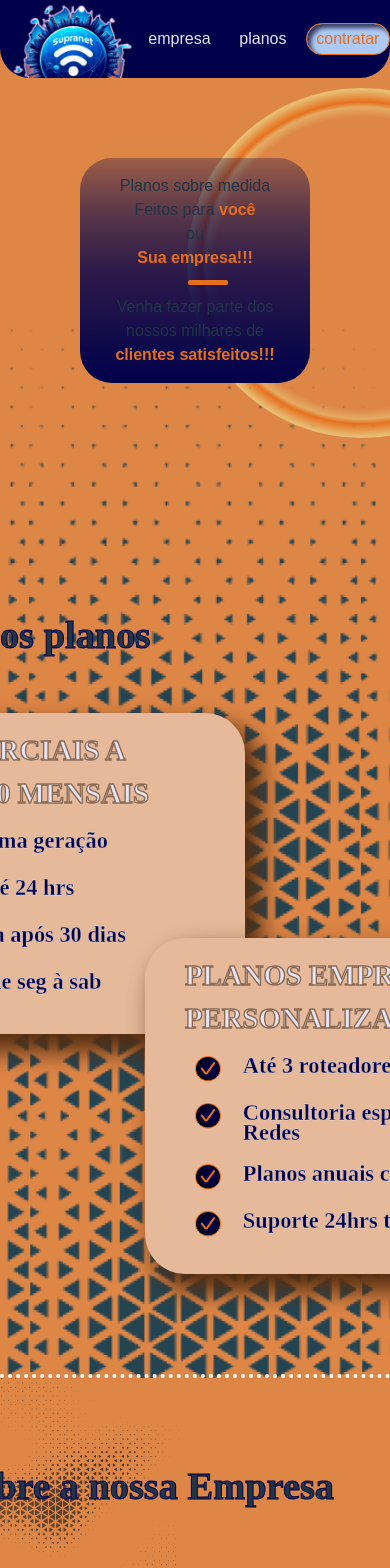
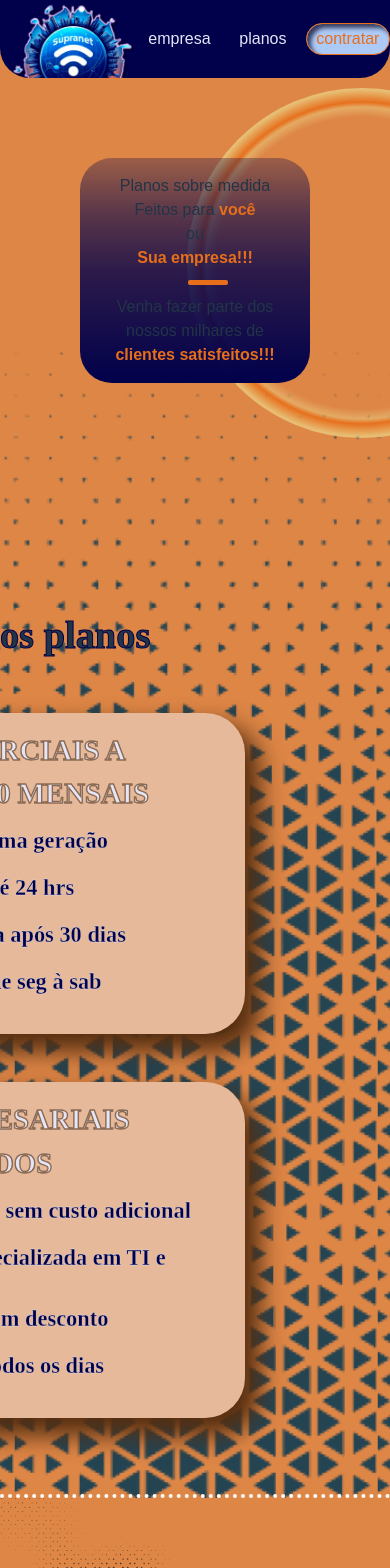
Before and after one commit to BlackCrown/supranet, a React (Vite) app: page / in a window 390 px wide. Shown: the top 1568 px of the page. Built offline with nearby package versions, Linux system fonts and the light colour scheme; a web font is replaced by a local one.

Commit message:
Iniciando refatoracao de codigo, adcionando media Querys para layout responsivo

```diff
--- a/index.html
+++ b/index.html
@@ -3,7 +3,7 @@
 
 <head>
   <meta charset="UTF-8" />
-  <link rel="icon" type="image/svg" href="/SupraNet.svg" />
+  <link rel="icon" type="svg" href="/src/assets/SupraNet.svg" />
   <meta name="viewport" content="width=device-width, initial-scale=1.0" />
 
   <link rel="preconnect" href="https://fonts.googleapis.com">
@@ -19,7 +19,7 @@
 
 <body>
   <div id="root"></div>
-  <script type="module" src="./src/main.jsx"></script>
+  <script type="module" src="/src/main.jsx"></script>
 </body>
 
 </html>
--- a/src/Components/Empresa.module.css
+++ b/src/Components/Empresa.module.css
@@ -161,3 +161,30 @@ grid-template-areas:
   position: absolute;
   z-index: -2;
 }
+
+@media(max-width: 720px){
+  .corpo{
+    display: grid;
+    grid-template-areas:
+    'comercial comercial'
+    'empresarial empresarial';
+  }
+
+  .comercial{
+    margin-bottom: 40px;
+  }
+
+  .comercial .txt2{
+    grid-area: txt2;
+    margin-left: 4rem;
+  }
+
+
+  .empresarial{
+    grid-area: empresarial;
+    justify-self: center;
+    transform: rotate(-25deg);
+    text-align: center;
+    margin-top: 6rem;
+  }
+}
--- a/src/Components/Planos.module.css
+++ b/src/Components/Planos.module.css
@@ -80,3 +80,18 @@
   top: 70%;
   left: 400px;
 }
+
+@media(max-width: 720px){
+
+  .planos{
+    display: flex;
+    flex-direction: column;
+    gap: 3rem;
+    max-width: 900px
+  }
+  .planos >div:nth-child(2){
+    position: relative;
+    top: 0;
+  left: 0;
+  }
+}
```
